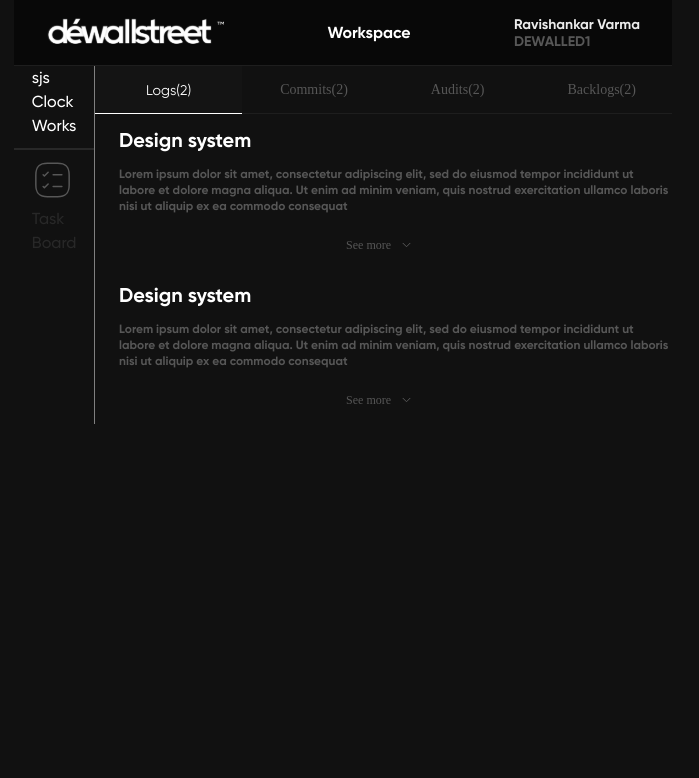
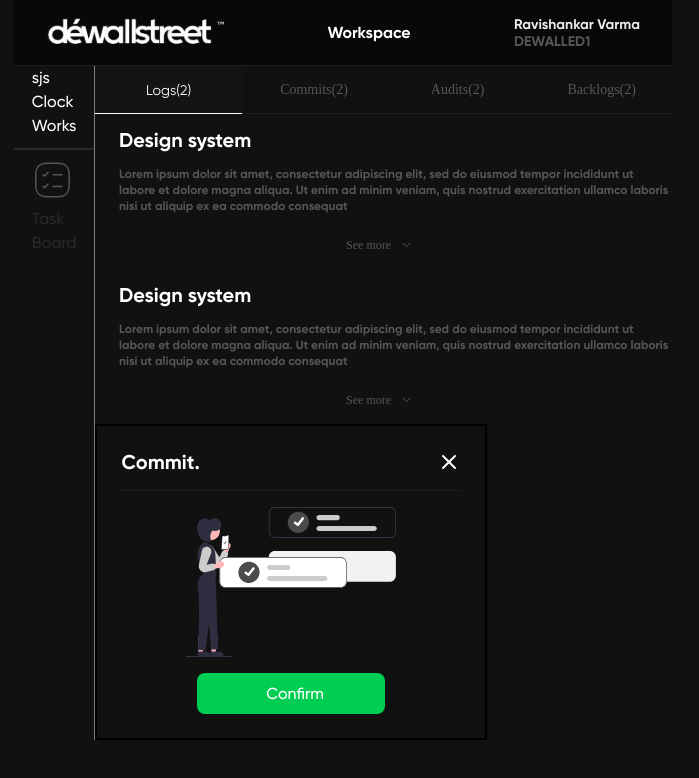
Before and after one commit to chieftain-defutura/Dewallstreet-Timesheet, a React (Vite) app: page /Taskpage in a window 1280 px wide. Shown: the top 778 px of the page, without its empty margins (297-996 px from the left). Built offline with nearby package versions, Linux system fonts and the light colour scheme.

Commit message:
chore:pull logs page

```diff
--- a/src/components/Button/Button.css
+++ b/src/components/Button/Button.css
@@ -13,7 +13,6 @@
   color: #fff;
   font-size: 20px;
   gap: 10px;
-  transition: 0.5 ease-in-out;
 }
 .button-primary {
   background: var(--green, #00ce53) !important;
@@ -38,5 +37,5 @@
   padding: 12px 20px;
 }
 .button-large {
-  padding: 10px 12px;
+  padding: 10px 60px;
 }
--- a/src/components/Taskboard/index.jsx
+++ b/src/components/Taskboard/index.jsx
@@ -5,12 +5,13 @@ import Homeheader from "../Header/Homeheader";
 import Assigntasks from "../Assigntasks/assigntasks";
 import Designpage from "./Log/Logs";
 import Seeless from "../see more/seemore";
+import CommitPopup from "../commit/commit";
 
 const Taskboard = () => {
   return (
     <div>
       <Designpage />
-      {/* <Seeless /> */}
+      <CommitPopup />
     </div>
   );
 };
--- a/src/components/Toasts/Toasts.css
+++ b/src/components/Toasts/Toasts.css
@@ -9,7 +9,6 @@
   font-weight: 500;
   cursor: pointer;
   position: relative;
-  transition: 0.5 ease-in-out;
 }
 .toast_line {
   width: 209px;
--- a/src/components/commit/commit.css
+++ b/src/components/commit/commit.css
@@ -0,0 +1,29 @@
+.commit_main {
+  display: inline-flex;
+  padding: 24px;
+  flex-direction: column;
+  justify-content: center;
+  align-items: center;
+  gap: 16px;
+  border: 2px solid black;
+}
+.commit_header > h5 {
+  color: var(--canvas, #fff);
+  font-family: Gilroy-bold;
+  font-size: 20px;
+  font-style: normal;
+  font-weight: 700;
+  line-height: normal;
+}
+.commit_header {
+  display: flex;
+  align-items: flex-start;
+  gap: 237px;
+}
+.commit_emptyline {
+  width: 340px;
+  height: 1px;
+  background: #1e1e1e;
+}
+.commit_main > button {
+}
--- a/src/components/commit/commit.jsx
+++ b/src/components/commit/commit.jsx
@@ -1,11 +1,18 @@
 import React from "react";
 import "./commit.css";
+import cancel from "../../assets/icons/cancel.svg";
+import commitimage from "../../assets/icons/commitimage.svg";
+import Button from "../Button";
 const CommitPopup = () => {
   return (
     <div className="commit_main">
       <div className="commit_header">
         <h5>Commit.</h5>
+        <img src={cancel} alt="cancel" />
       </div>
+      <div className="commit_emptyline"></div>
+      <img src={commitimage} alt="" />
+      <Button variant="primary" size="large">Confirm</Button>
     </div>
   );
 };
```
Also changed, not shown: src/assets/icons/commitimage.svg (added).
